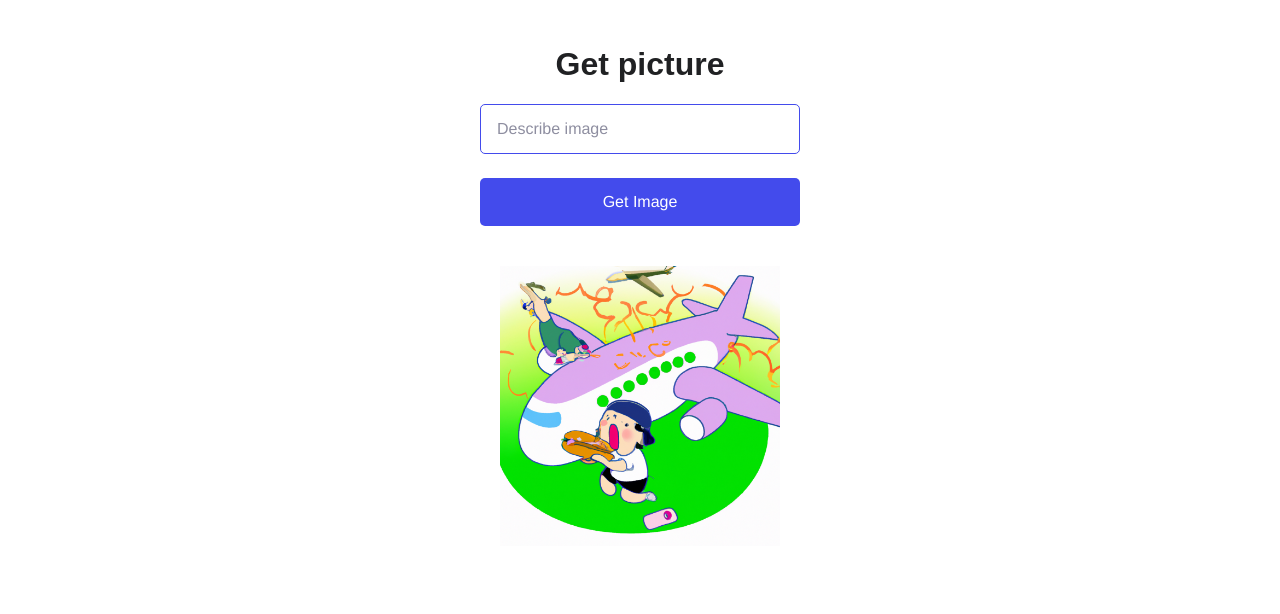
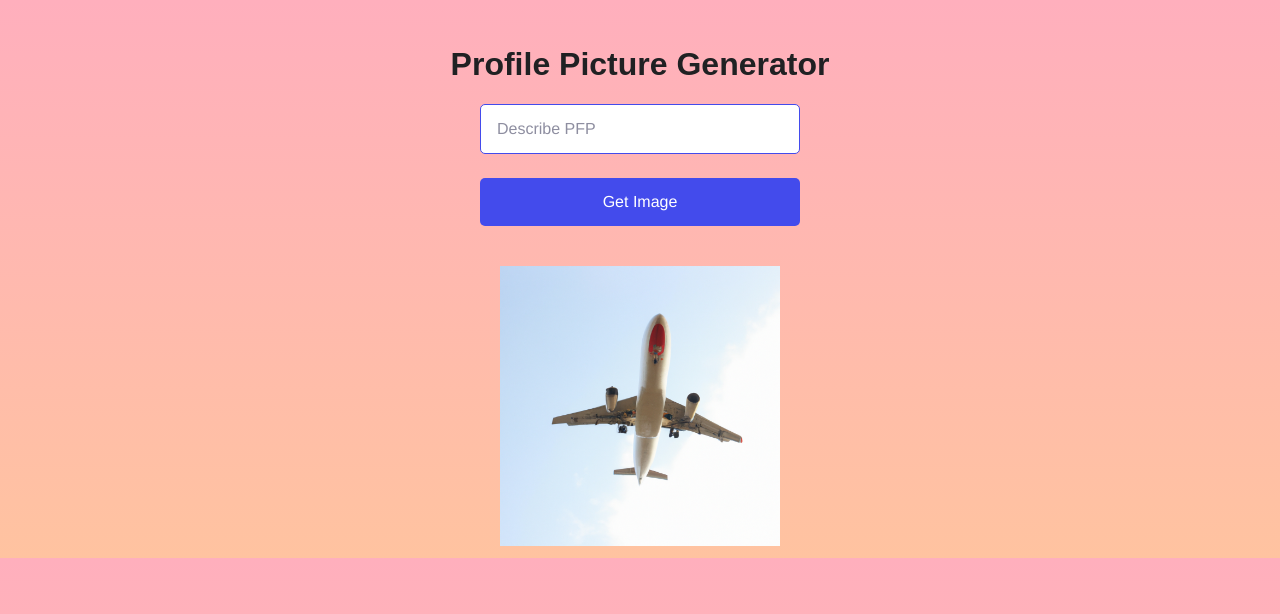
Before and after one commit to 28jackiiee/failure, a Flask app: page / in a window 1280 px wide. Shown: the top 614 px of the page. Run offline with Flask 3, Linux system fonts and the light colour scheme.

Commit message:
comitted ez

```diff
--- a/main.py
+++ /dev/null
@@ -1,5 +0,0 @@
-#testing one#
-#hihihihihihihihibhihihih#
-#lol thx for the money and subs u losers hahaha (this is obviously a joke mind you)#
-print("Hello lmao")
-print("I'm here to steal u jkjk this is not happening")
--- a/static/main.css
+++ b/static/main.css
@@ -9,6 +9,7 @@
   flex-direction: column;
   align-items: center;
   padding-top: 20px;
+  background-image: linear-gradient(#ffafbd, #ffc3a0);
 }
 
 h1 {
--- a/templates/index.html
+++ b/templates/index.html
@@ -1,13 +1,13 @@
 <!DOCTYPE html>
 <head>
-  <title>OpenAI Quickstart</title>
+  <title>Project</title>
   <link rel="stylesheet" href="{{ url_for('static', filename='main.css') }}" />
 </head>
 
 <body>
-  <h1>Get picture</h1>
+  <h1>Profile Picture Generator</h1>
   <form action="/" method="post">
-    <input type="text" name="text" placeholder="Describe image" required />
+    <input type="text" name="text" placeholder="Describe PFP" required />
     <input type="submit" value="Get Image" />
   </form>
 
```
Also changed, not shown: Dumbhead/main.html (renamed from main.html), Dumbhead/main.js (renamed from main.js), Dumbhead/style.css (renamed from style.css), static/im.png, 2 other files.
